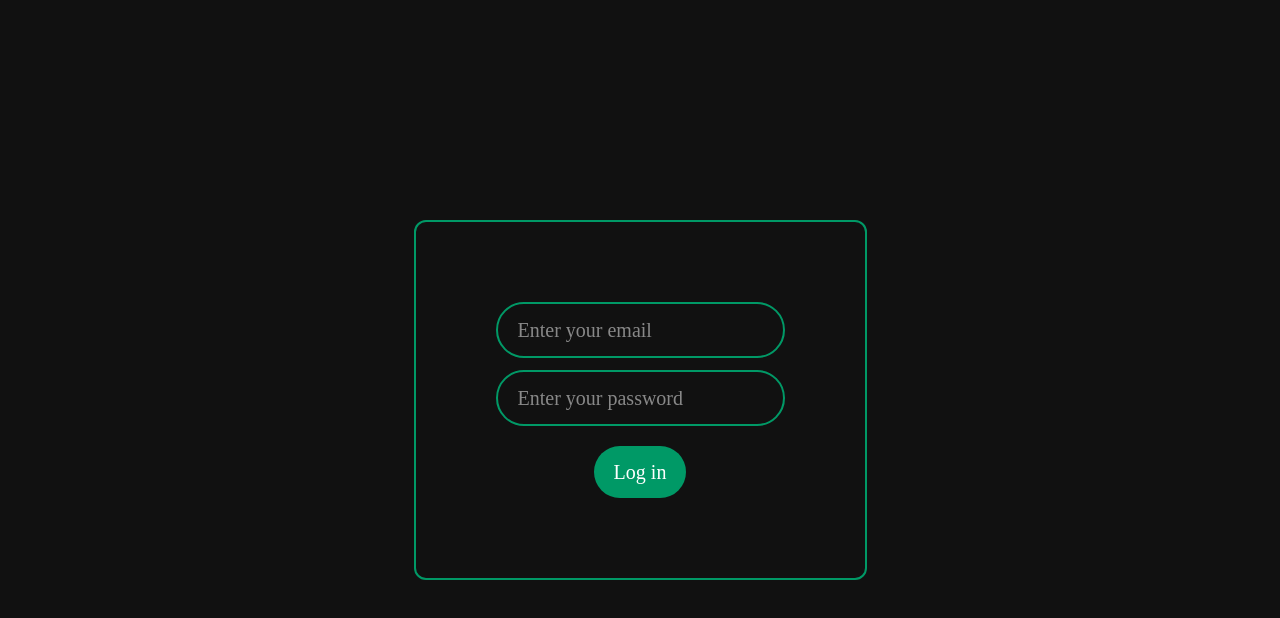
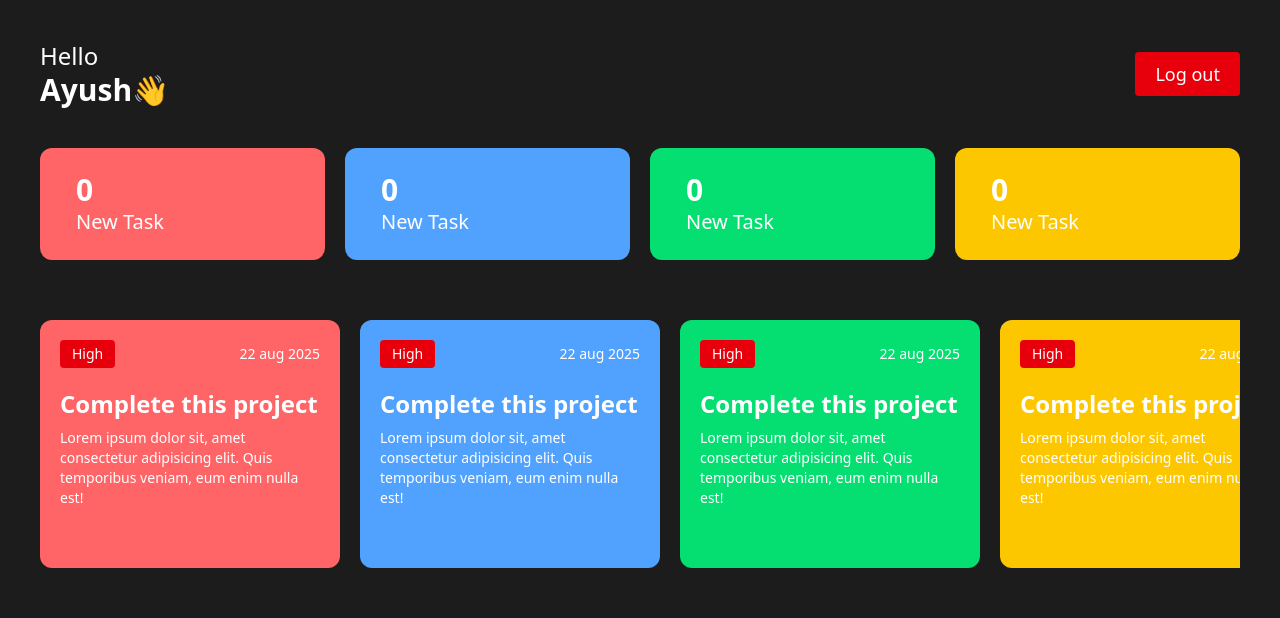
Before and after one commit to AyushWalke/Employee-management-System, a React (Vite) app: page / in a window 1280 px wide. Shown: the top 618 px of the page. Built offline with nearby package versions, Linux system fonts and the light colour scheme.

Commit message:
create employee dashboard

```diff
--- a/src/App.jsx
+++ b/src/App.jsx
@@ -1,10 +1,12 @@
 import React from 'react'
 import Login from './components/Auth/Login'
+import EmployeeDashboard from './components/Dashboard/EmployeeDashboard'
 
 const App = () => {
   return (
     <>
-    <Login />
+    {/* <Login /> */}
+    <EmployeeDashboard/>
     </>
   )
 }
--- a/src/components/Dashboard/EmployeeDashboard.jsx
+++ b/src/components/Dashboard/EmployeeDashboard.jsx
@@ -0,0 +1,16 @@
+import React from 'react'
+import Header from '../other/Header'
+import TaskListNumbers from '../other/TaskListNumbers'
+import TaskList from '../TaskList/TaskList'
+
+const EmployeeDashboard = () => {
+  return (
+    <div className='p-10 bg-[#1C1C1C] h-screen'>
+        <Header />
+        <TaskListNumbers />
+        <TaskList />
+    </div>
+  )
+}
+
+export default EmployeeDashboard
--- /dev/null
+++ b/src/components/TaskList/TaskList.jsx
@@ -0,0 +1,46 @@
+import React from 'react'
+
+const TaskList = () => {
+  return (
+    <div id='tasklist' className='h-[40%] overflow-x-auto flex items-center justify-start gap-5 flex-nowrap py-5 w-full mt-10'>
+        <div className='flex-shrink-0 h-full w-[300px] p-5 bg-red-400 rounded-xl'>
+            <div className='flex justify-between items-center'>
+                <h3 className='bg-red-600 px-3 py-1 rounded text-sm'>High</h3>
+                <h4 className='text-sm'>22 aug 2025</h4>
+            </div>
+            <h2 className='mt-5 text-2xl font-semibold'>Complete this project</h2>
+            <p className='text-sm mt-2'>Lorem ipsum dolor sit, amet consectetur adipisicing elit. Quis temporibus veniam, eum enim nulla est!</p>
+        </div>
+
+        <div className='flex-shrink-0 h-full w-[300px] p-5 bg-blue-400 rounded-xl'>
+            <div className='flex justify-between items-center'>
+                <h3 className='bg-red-600 px-3 py-1 rounded text-sm'>High</h3>
+                <h4 className='text-sm'>22 aug 2025</h4>
+            </div>
+            <h2 className='mt-5 text-2xl font-semibold'>Complete this project</h2>
+            <p className='text-sm mt-2'>Lorem ipsum dolor sit, amet consectetur adipisicing elit. Quis temporibus veniam, eum enim nulla est!</p>
+        </div>
+
+        <div className='flex-shrink-0 h-full w-[300px] p-5 bg-green-400 rounded-xl'>
+            <div className='flex justify-between items-center'>
+                <h3 className='bg-red-600 px-3 py-1 rounded text-sm'>High</h3>
+                <h4 className='text-sm'>22 aug 2025</h4>
+            </div>
+            <h2 className='mt-5 text-2xl font-semibold'>Complete this project</h2>
+            <p className='text-sm mt-2'>Lorem ipsum dolor sit, amet consectetur adipisicing elit. Quis temporibus veniam, eum enim nulla est!</p>
+        </div>
+
+        <div className='flex-shrink-0 h-full w-[300px] p-5 bg-yellow-400 rounded-xl'>
+            <div className='flex justify-between items-center'>
+                <h3 className='bg-red-600 px-3 py-1 rounded text-sm'>High</h3>
+                <h4 className='text-sm'>22 aug 2025</h4>
+            </div>
+            <h2 className='mt-5 text-2xl font-semibold'>Complete this project</h2>
+            <p className='text-sm mt-2'>Lorem ipsum dolor sit, amet consectetur adipisicing elit. Quis temporibus veniam, eum enim nulla est!</p>
+        </div>
+
+    </div>
+  )
+}
+
+export default TaskList
--- /dev/null
+++ b/src/components/other/Header.jsx
@@ -0,0 +1,12 @@
+import React from 'react'
+
+const Header = () => {
+  return (
+    <div className='flex items-center justify-between'>
+        <h1 className='text-2xl font-medium'>Hello <br/> <span className='text-3xl font-semibold'>Ayush👋</span></h1>
+        <button className='bg-red-600 text-lg font-medium text-white px-5 py-2 rounded '>Log out</button>
+    </div>
+  )
+}
+
+export default Header
--- /dev/null
+++ b/src/components/other/TaskListNumbers.jsx
@@ -0,0 +1,26 @@
+import React from 'react'
+
+const TaskListNumbers = () => {
+  return (
+    <div className='flex mt-10 justify-between gap-5 screen'>
+        <div className='p-10 rounded-xl py-6 px-9 w-[45%] bg-red-400'>
+            <h2 className='text-3xl font-semibold'>0</h2>
+            <h3 className='text-xl font-medium'>New Task</h3>
+        </div>
+        <div className='p-10 rounded-xl py-6 px-9 w-[45%] bg-blue-400'>
+            <h2 className='text-3xl font-semibold'>0</h2>
+            <h3 className='text-xl font-medium'>New Task</h3>
+        </div>
+        <div className='p-10 rounded-xl py-6 px-9 w-[45%] bg-green-400'>
+            <h2 className='text-3xl font-semibold'>0</h2>
+            <h3 className='text-xl font-medium'>New Task</h3>
+        </div>
+        <div className='p-10 rounded-xl py-6 px-9 w-[45%] bg-yellow-400'>
+            <h2 className='text-3xl font-semibold'>0</h2>
+            <h3 className='text-xl font-medium'>New Task</h3>
+        </div>
+    </div>
+  )
+}
+
+export default TaskListNumbers
--- a/src/index.css
+++ b/src/index.css
@@ -1,6 +1,6 @@
 @import "tailwindcss";
 *{
-  font-family: gilroy;
+  color: #fff;
 }
 
 html, body {
@@ -12,3 +12,7 @@ body {
   color: #fff;
   background-color: #111;
 }
+
+#tasklist::-webkit-scrollbar{
+  display: none;
+}
```
